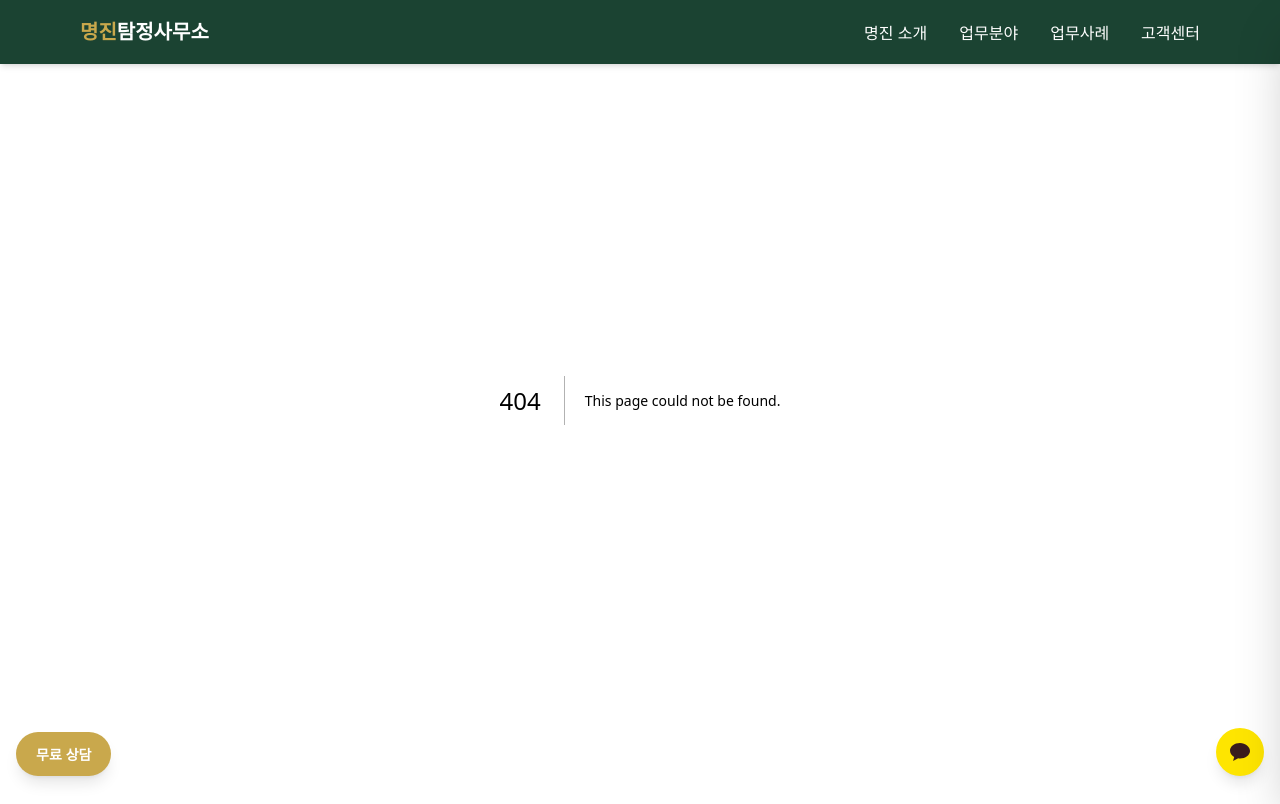
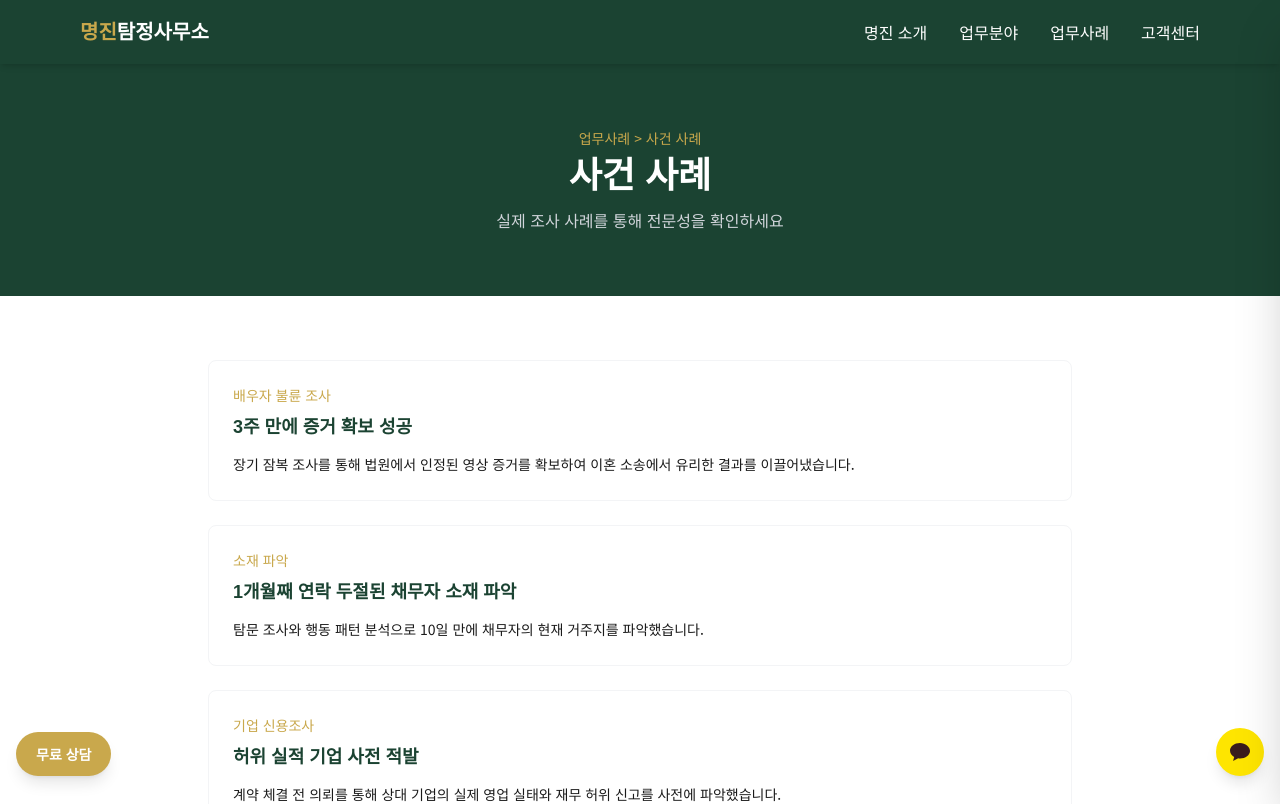
Before and after one commit to Brrriann/mj, a Next.js app: page /cases/results in a window 1280 px wide. Before the commit this address had no page. Shown: the top 804 px of the page. Built offline with nearby package versions, Linux system fonts and the light colour scheme.

Commit message:
feat: add cases and contact pages

```diff
--- /dev/null
+++ b/app/cases/results/page.tsx
@@ -0,0 +1,32 @@
+import { Metadata } from 'next'
+import { generateMetadata as genMeta } from '@/lib/seo'
+import PageHeader from '@/components/ui/PageHeader'
+
+export const metadata: Metadata = genMeta({
+  title: '사건 사례',
+  description: '명진탐정사무소의 실제 조사 사례를 확인해보세요.',
+  pathname: '/cases/results',
+})
+
+const CASES = [
+  { category: '배우자 불륜 조사', title: '3주 만에 증거 확보 성공', summary: '장기 잠복 조사를 통해 법원에서 인정된 영상 증거를 확보하여 이혼 소송에서 유리한 결과를 이끌어냈습니다.' },
+  { category: '소재 파악', title: '1개월째 연락 두절된 채무자 소재 파악', summary: '탐문 조사와 행동 패턴 분석으로 10일 만에 채무자의 현재 거주지를 파악했습니다.' },
+  { category: '기업 신용조사', title: '허위 실적 기업 사전 적발', summary: '계약 체결 전 의뢰를 통해 상대 기업의 실제 영업 실태와 재무 허위 신고를 사전에 파악했습니다.' },
+]
+
+export default function CaseResultsPage() {
+  return (
+    <>
+      <PageHeader title="사건 사례" subtitle="실제 조사 사례를 통해 전문성을 확인하세요" breadcrumb={['업무사례', '사건 사례']} />
+      <section className="max-w-4xl mx-auto px-4 py-16 space-y-6">
+        {CASES.map((c) => (
+          <div key={c.title} className="border border-gray-100 rounded-lg p-6 hover:border-accent transition-colors duration-200">
+            <p className="text-accent text-sm font-medium mb-2">{c.category}</p>
+            <h3 className="text-primary font-bold font-serif text-lg mb-3">{c.title}</h3>
+            <p className="text-textprimary text-sm leading-relaxed">{c.summary}</p>
+          </div>
+        ))}
+      </section>
+    </>
+  )
+}
--- /dev/null
+++ b/app/cases/reviews/page.tsx
@@ -0,0 +1,28 @@
+import { Metadata } from 'next'
+import { generateMetadata as genMeta } from '@/lib/seo'
+import PageHeader from '@/components/ui/PageHeader'
+import ReviewCard from '@/components/ui/ReviewCard'
+
+export const metadata: Metadata = genMeta({
+  title: '의뢰인 후기',
+  description: '명진탐정사무소를 이용한 의뢰인들의 실제 후기입니다.',
+  pathname: '/cases/reviews',
+})
+
+const REVIEWS = [
+  { content: '빠른 조사와 명확한 증거 덕분에 소송에서 유리하게 진행할 수 있었습니다.', author: '의뢰인 A', service: '배우자 불륜 조사' },
+  { content: '연락이 끊겼던 채무자를 2주 만에 찾아주셨습니다. 믿음이 갔습니다.', author: '의뢰인 B', service: '소재 파악' },
+  { content: '상담부터 결과 보고까지 친절하고 전문적이었습니다. 비밀도 완벽하게 지켜주셨어요.', author: '의뢰인 C', service: '증거 수집' },
+  { content: '계약 전 거래처 신용조사를 의뢰했는데 결정적인 문제를 발견해주셨습니다.', author: '의뢰인 D', service: '기업 신용조사' },
+]
+
+export default function ReviewsPage() {
+  return (
+    <>
+      <PageHeader title="의뢰인 후기" subtitle="의뢰인들의 진솔한 이야기" breadcrumb={['업무사례', '의뢰인 후기']} />
+      <section className="max-w-4xl mx-auto px-4 py-16 grid grid-cols-1 md:grid-cols-2 gap-6">
+        {REVIEWS.map((r) => <ReviewCard key={r.author} {...r} />)}
+      </section>
+    </>
+  )
+}
--- /dev/null
+++ b/app/contact/consult/ConsultPageForm.tsx
@@ -0,0 +1,18 @@
+'use client'
+import { useState } from 'react'
+import ConsultForm from '@/components/forms/ConsultForm'
+
+export default function ConsultPageForm() {
+  const [submitted, setSubmitted] = useState(false)
+
+  if (submitted) {
+    return (
+      <div className="text-center py-12">
+        <p className="text-primary text-xl font-bold font-serif mb-2">접수되었습니다.</p>
+        <p className="text-textsecondary">빠른 시간 내 연락드리겠습니다.</p>
+      </div>
+    )
+  }
+
+  return <ConsultForm onSuccess={() => setSubmitted(true)} />
+}
--- /dev/null
+++ b/app/contact/consult/page.tsx
@@ -0,0 +1,21 @@
+import { Metadata } from 'next'
+import { generateMetadata as genMeta } from '@/lib/seo'
+import PageHeader from '@/components/ui/PageHeader'
+import ConsultPageForm from './ConsultPageForm'
+
+export const metadata: Metadata = genMeta({
+  title: '상담 신청',
+  description: '명진탐정사무소에 온라인으로 무료 상담을 신청하세요.',
+  pathname: '/contact/consult',
+})
+
+export default function ConsultPage() {
+  return (
+    <>
+      <PageHeader title="상담 신청" subtitle="무료 상담을 신청하시면 빠른 시간 내 연락드립니다" breadcrumb={['고객센터', '상담 신청']} />
+      <section className="max-w-xl mx-auto px-4 py-16">
+        <ConsultPageForm />
+      </section>
+    </>
+  )
+}
--- /dev/null
+++ b/app/contact/location/page.tsx
@@ -0,0 +1,37 @@
+import { Metadata } from 'next'
+import { generateMetadata as genMeta } from '@/lib/seo'
+import PageHeader from '@/components/ui/PageHeader'
+import { SITE } from '@/lib/constants'
+
+export const metadata: Metadata = genMeta({
+  title: '오시는 길',
+  description: '명진탐정사무소 위치 및 오시는 방법을 안내합니다.',
+  pathname: '/contact/location',
+})
+
+export default function LocationPage() {
+  return (
+    <>
+      <PageHeader title="오시는 길" breadcrumb={['고객센터', '오시는 길']} />
+      <section className="max-w-3xl mx-auto px-4 py-16">
+        <div className="w-full h-80 bg-bgalt rounded-lg flex items-center justify-center text-textsecondary mb-8 border border-gray-200">
+          지도 (실제 주소 확정 후 embed 교체 예정)
+        </div>
+        <div className="space-y-3">
+          <div className="flex gap-4">
+            <span className="text-accent font-bold w-20 flex-shrink-0">주소</span>
+            <span className="text-textprimary">{SITE.address}</span>
+          </div>
+          <div className="flex gap-4">
+            <span className="text-accent font-bold w-20 flex-shrink-0">전화</span>
+            <a href={`tel:${SITE.phoneRaw}`} className="text-textprimary hover:text-accent transition-colors duration-200 cursor-pointer">{SITE.phone}</a>
+          </div>
+          <div className="flex gap-4">
+            <span className="text-accent font-bold w-20 flex-shrink-0">운영시간</span>
+            <span className="text-textprimary">24시간 상담 가능</span>
+          </div>
+        </div>
+      </section>
+    </>
+  )
+}
```
